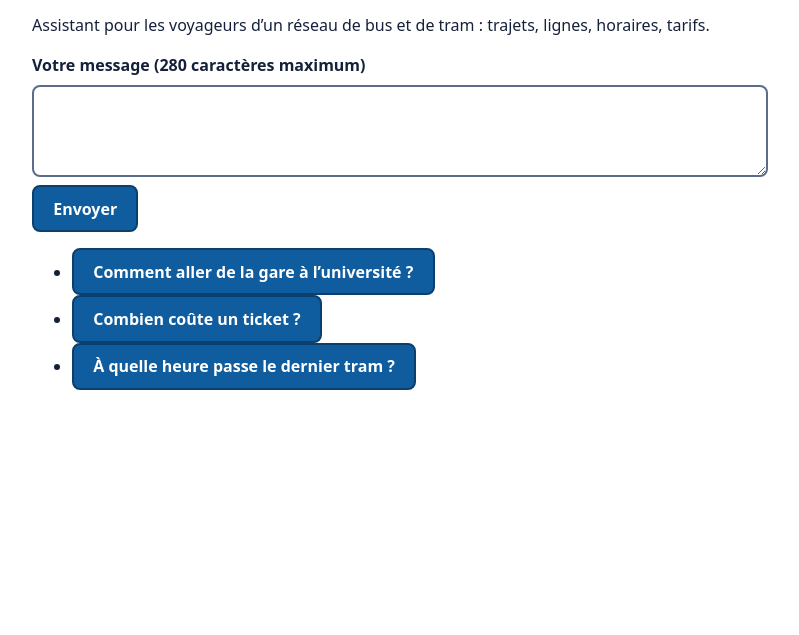
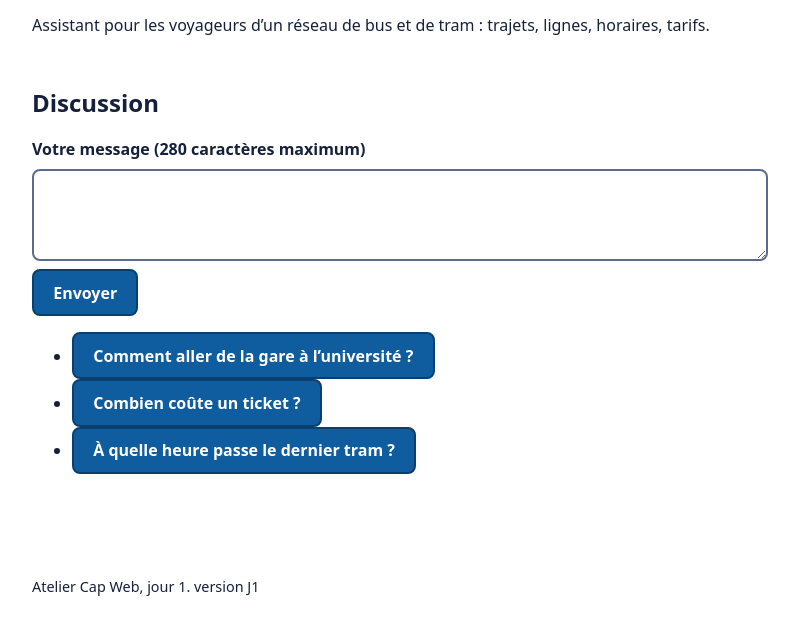
Before and after one commit to kidloulou/cap-web-j1, a website: page atelier/public/index.html in a window 1280 px wide. Shown: the part 67-702 px from the top of the page, without its empty margins (240-1039 px from the left). Drawn offline with Linux system fonts and the light colour scheme.

Commit message:
J1 : correction, repères header, section et footer

```diff
--- a/atelier/public/index.html
+++ b/atelier/public/index.html
@@ -7,9 +7,13 @@
   <link rel="stylesheet" href="./styles.css">
 </head>
 <body>
-  <main>
+  <header>
     <h1>Cap Web</h1>
     <p>Assistant pour les voyageurs d’un réseau de bus et de tram : trajets, lignes, horaires, tarifs.</p>
+  </header>
+  <main>
+    <section aria-labelledby="titre-discussion">
+      <h2 id="titre-discussion">Discussion</h2>
       <ul id="messages"></ul>
       <form id="chat-form">
         <label for="message">Votre message (280 caractères maximum)</label>
@@ -22,7 +26,11 @@
         <li><button type="button">À quelle heure passe le dernier tram ?</button></li>
       </ul>
       <p id="status" role="status"></p>
+    </section>
   </main>
+  <footer>
+    <p>Atelier Cap Web, jour 1. <span id="version">version J1</span></p>
+  </footer>
   <script type="module" src="./js/app.js"></script>
 </body>
 </html>
--- a/atelier/public/styles.css
+++ b/atelier/public/styles.css
@@ -10,14 +10,21 @@ body {
   background: #ffffff;
 }
 
-main {
+header,
+main,
+footer {
   max-width: 48rem;
   margin: 0 auto;
   padding: 1rem;
 }
 
-h1 {
+h1,
+h2 {
   margin: 0 0 0.5rem;
+}
+
+footer {
+  font-size: 0.9rem;
 }
 
 #messages {
```
Lines whose indentation alone changed are shown as unchanged.
